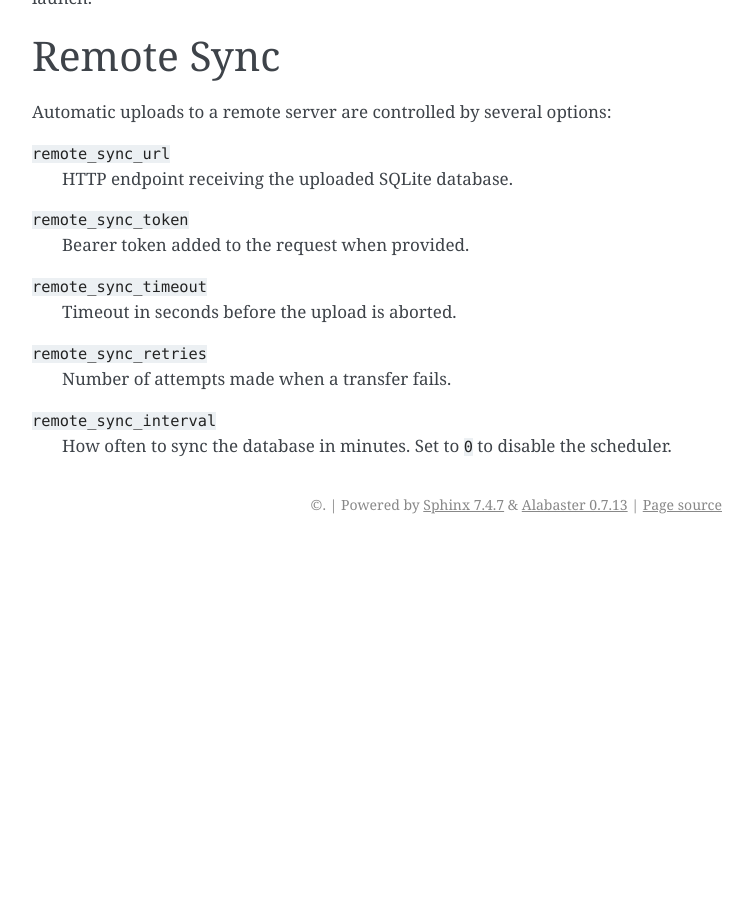
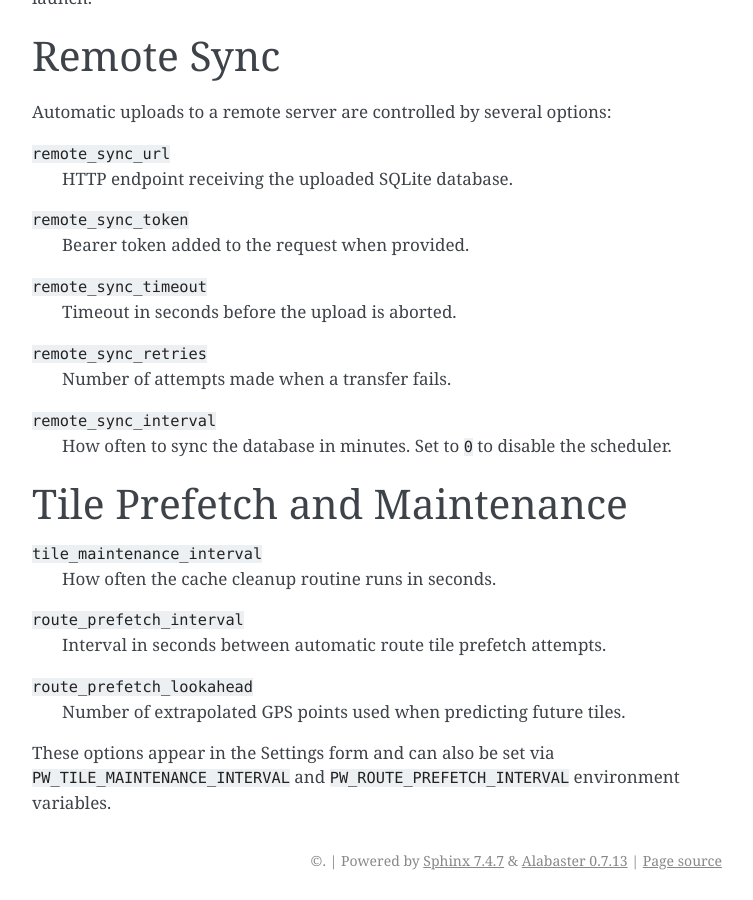
Before and after one commit to Trashytalk/piwardrive, a Sphinx documentation site: the page built from docs/configuration.rst, in a window 1280 px wide and 900 px high, scrolled down 1597 px. Shown: the whole window, without its empty margins (388-1141 px from the left). Built offline with Sphinx 7.4.7, drawn with Linux system fonts in a browser that asks for light colours; before the commit the page ends 2141 px from its top, so only the background shows below that; some of the changed text lies outside the part shown.

Commit message:
docs: add tile and route prefetch options

```diff
--- a/docs/configuration.rst
+++ b/docs/configuration.rst
@@ -78,3 +78,19 @@ Automatic uploads to a remote server are controlled by several options:
 ``remote_sync_interval``
     How often to sync the database in minutes. Set to ``0`` to disable
     the scheduler.
+
+Tile Prefetch and Maintenance
+----------------------------
+
+``tile_maintenance_interval``
+    How often the cache cleanup routine runs in seconds.
+
+``route_prefetch_interval``
+    Interval in seconds between automatic route tile prefetch attempts.
+
+``route_prefetch_lookahead``
+    Number of extrapolated GPS points used when predicting future tiles.
+
+These options appear in the Settings form and can also be set via
+``PW_TILE_MAINTENANCE_INTERVAL`` and ``PW_ROUTE_PREFETCH_INTERVAL``
+environment variables.
--- a/webui/src/components/SettingsForm.jsx
+++ b/webui/src/components/SettingsForm.jsx
@@ -37,8 +37,10 @@ export default function SettingsForm() {
     ['log_rotate_archives', 'Log Rotate Archives', 'number'],
     ['cleanup_rotated_logs', 'Cleanup Rotated Logs', 'checkbox'],
     ['offline_tile_path', 'Offline Tile Path', 'text'],
+    ['tile_maintenance_interval', 'Tile Maintenance Interval', 'number'],
     ['map_use_offline', 'Use Offline Tiles', 'checkbox'],
     ['map_auto_prefetch', 'Auto Prefetch Tiles', 'checkbox'],
+    ['route_prefetch_interval', 'Route Prefetch Interval', 'number'],
     ['map_show_gps', 'Show GPS', 'checkbox'],
     ['map_show_aps', 'Show APs', 'checkbox'],
     ['map_show_bt', 'Show Bluetooth', 'checkbox'],
```
